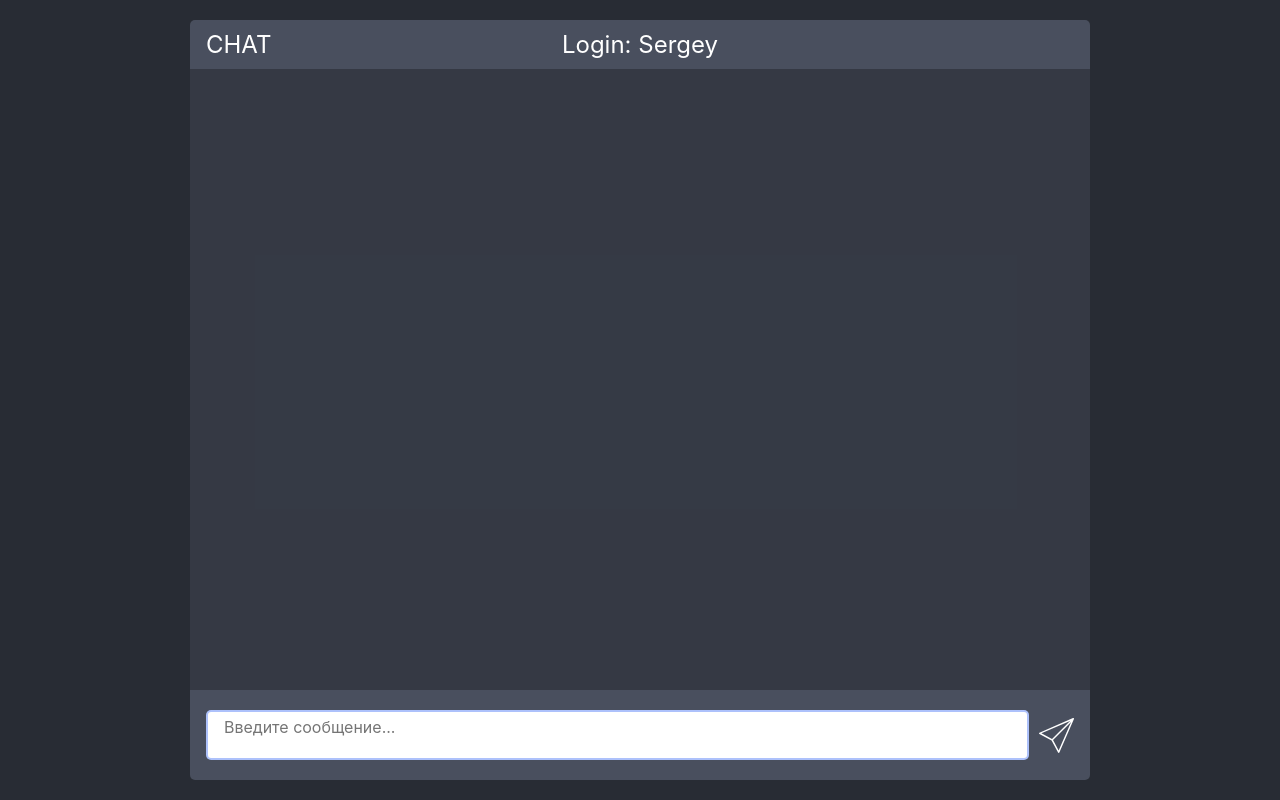
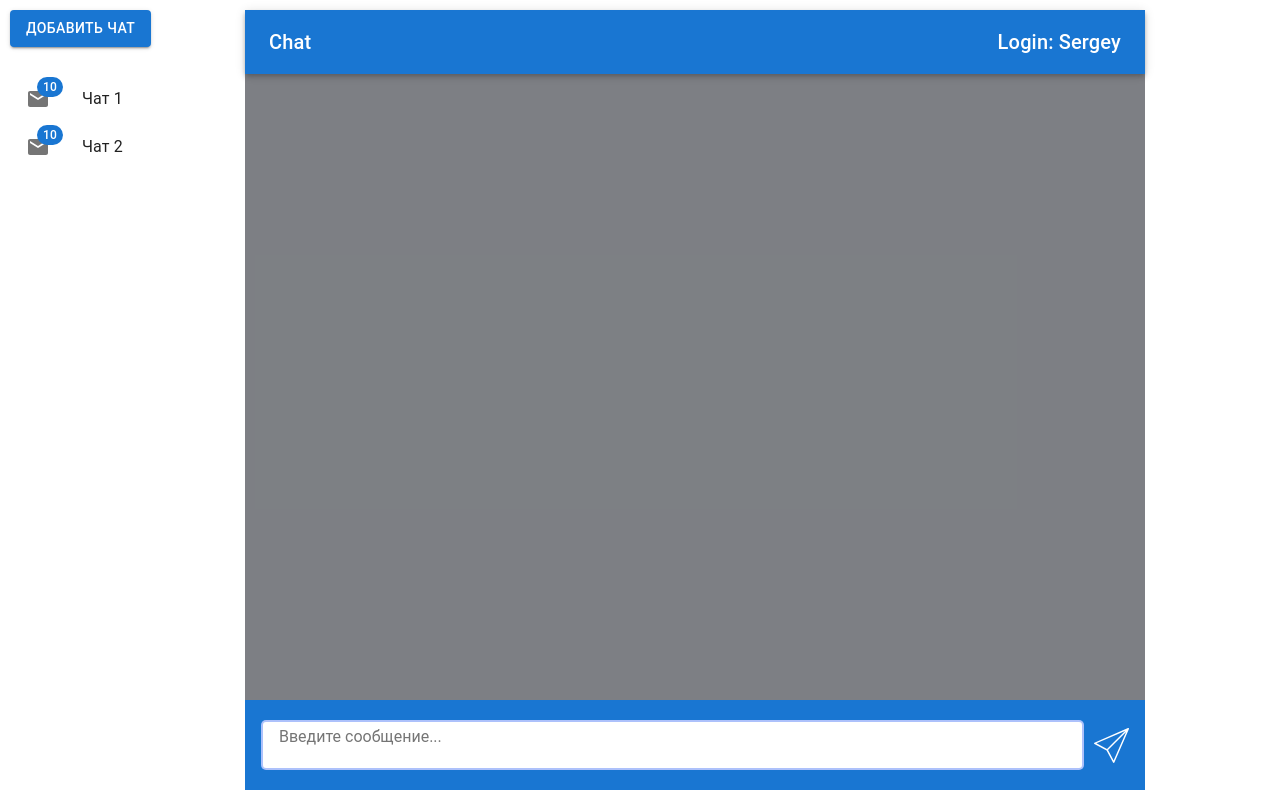
Before and after one commit to Gunvel/ShopReact, a React (Create React App) app: page / in a window 1280 px wide. Built offline with nearby package versions, Linux system fonts and the light colour scheme.

Commit message:
Добавил разметку с materials UI

```diff
--- a/package.json
+++ b/package.json
@@ -3,6 +3,10 @@
   "version": "0.1.0",
   "private": true,
   "dependencies": {
+    "@emotion/react": "^11.10.4",
+    "@emotion/styled": "^11.10.4",
+    "@mui/icons-material": "^5.10.3",
+    "@mui/material": "^5.10.4",
     "@testing-library/jest-dom": "^5.16.5",
     "@testing-library/react": "^13.4.0",
     "@testing-library/user-event": "^13.5.0",
--- a/src/App.js
+++ b/src/App.js
@@ -1,16 +1,39 @@
-import './assets/styles/App.css';
+import * as React from 'react';
+import { ThemeProvider, createTheme } from '@mui/material/styles';
+import CssBaseline from '@mui/material/CssBaseline';
+import Box from '@mui/material/Box';
 import Chat from './Chat';
+import { Stack } from '@mui/system';
+import ChatList from './ChatList';
 
+const darkTheme = createTheme({
+  palette: {
+    mode: 'light',
+  },
+});
 
 function App() {
   const login = 'Sergey';
 
   return (
-    <div className="App">
-      <main className='App-content'>
-        <Chat login={login} />
-      </main>
-    </div >
+    <React.Fragment>
+      <ThemeProvider theme={darkTheme}>
+        <CssBaseline />
+        <Stack direction='row' sx={{
+          width: '100vw',
+          height: '100vh',
+          padding: '10px 10px 10px 120px',
+          boxSizing: 'border-box',
+          justifyItems: 'center',
+          justifyContent: 'center',
+          position: 'relative'
+        }}>
+          <ChatList></ChatList>
+
+          <Chat login={login} />
+        </Stack>
+      </ThemeProvider>
+    </React.Fragment >
   );
 }
 
--- a/src/Chat.js
+++ b/src/Chat.js
@@ -1,6 +1,13 @@
 import React, { useRef, useState, useEffect } from "react";
+import Box from '@mui/material/Box';
+import AppBar from '@mui/material/AppBar';
+import Divider from '@mui/material/Divider';
+import Typography from '@mui/material/Typography';
+import Toolbar from '@mui/material/Toolbar';
 import MessageItem from "./MessageItem";
 import Message from "./Message";
+import "./assets/styles/App.css";
+import { grid } from "@mui/system";
 
 
 /**
@@ -103,11 +110,29 @@ function Chat({ login }) {
     };
 
     return (
-        <div className='b-chat'>
-            <div className='b-chat__header'>
-                <div className='b-chat__title'>CHAT</div>
-                <div className='b-chat__login'>Login: {login}</div>
-            </div>
+        <Box component="span"
+            sx={{
+                maxWidth: 900,
+                width: '100%',
+                height: '100%',
+                display: 'grid',
+                gridTemplateRows: 'auto 1fr auto',
+                borderRadius: 1
+            }}>
+
+            <AppBar position="static">
+                <Toolbar variant="dense" sx={{
+                    gap: '20px'
+                }}>
+                    <Typography variant="h6" sx={{ my: 2 }}>
+                        Chat
+                    </Typography>
+                    <Box sx={{ flexGrow: 1 }} />
+                    <Typography variant="h6" sx={{ my: 2 }}>
+                        Login: {login}
+                    </Typography>
+                </Toolbar>
+            </AppBar>
 
             <div className='b-chat__window' ref={refWindow}>
                 {messageList.map(
@@ -119,6 +144,7 @@ function Chat({ login }) {
                             currentAuthor={login === mess.author} />)}
             </div>
 
+            <Box bgcolor='primary.main'>
                 <form className='b-chat__form' ref={refForm} onSubmit={formSubmit}>
                     <textarea autoFocus placeholder="Введите сообщение..." value={textState} onKeyPress={keyPress} onChange={textChange} />
                     <button>
@@ -133,7 +159,10 @@ function Chat({ login }) {
                         </svg>
                     </button>
                 </form>
-        </div>
+            </Box>
+
+        </Box>
+
     );
 }
 
--- /dev/null
+++ b/src/ChatList.js
@@ -0,0 +1,50 @@
+import * as React from 'react';
+import Box from '@mui/material/Box';
+import List from '@mui/material/List';
+import ListItemButton from '@mui/material/ListItemButton';
+import ListItemIcon from '@mui/material/ListItemIcon';
+import ListItemText from '@mui/material/ListItemText';
+import Button from '@mui/material/Button';
+import Badge from '@mui/material/Badge';
+import MailIcon from '@mui/icons-material/Mail';
+
+function ChatList() {
+    return (
+        <Box component='span'
+            sx={{
+                position: 'absolute',
+                top: '10px',
+                left: '10px',
+                bottom: '10px'
+            }}>
+            <Button color='primary' variant="contained" sx={{
+                marginBottom: '20px'
+            }}>
+                Добавить чат
+            </Button>
+
+            <List
+                sx={{ width: '100%' }}
+                component="nav">
+                <ListItemButton>
+                    <ListItemIcon>
+                        <Badge badgeContent={10} color="primary">
+                            <MailIcon color="action" />
+                        </Badge>
+                    </ListItemIcon>
+                    <ListItemText primary="Чат 1" />
+                </ListItemButton>
+                <ListItemButton>
+                    <ListItemIcon>
+                        <Badge badgeContent={10} color="primary">
+                            <MailIcon color="action" />
+                        </Badge>
+                    </ListItemIcon>
+                    <ListItemText primary="Чат 2" />
+                </ListItemButton>
+            </List>
+        </Box>
+    );
+}
+
+export default ChatList;
--- a/src/index.js
+++ b/src/index.js
@@ -1,6 +1,6 @@
 import React from 'react';
 import ReactDOM from 'react-dom/client';
-import './assets/styles/Index.css';
+// import './assets/styles/Index.css';
 import App from './App';
 import reportWebVitals from './reportWebVitals';
 
```
Also changed, not shown: 1 other file (tests, documents, lock files or other folders). Lines whose indentation alone changed are shown as unchanged.
